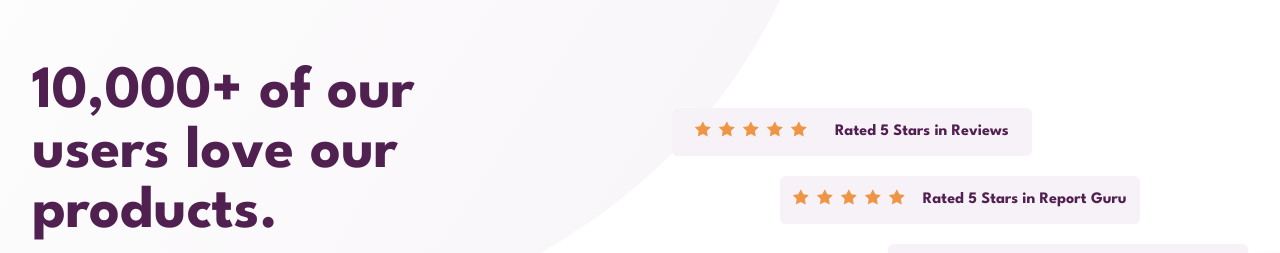
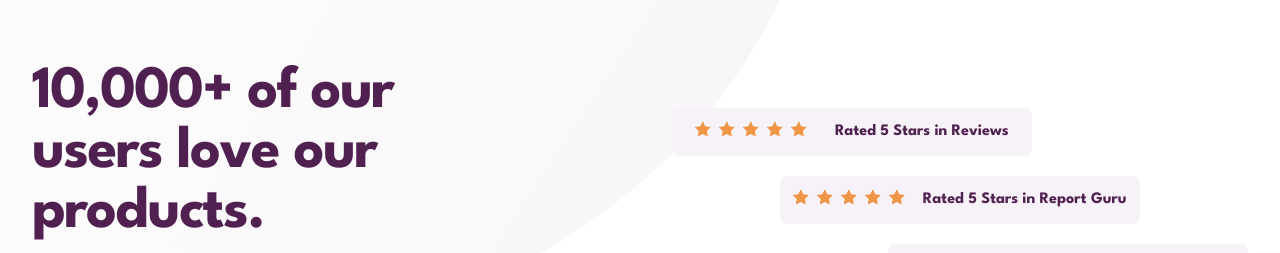
Before and after one commit to thisisadityarao/FM-social-proof-section, a website built with Vite: page index.html in a window 1280 px wide. Shown: the top 253 px of the page. Built offline with nearby package versions, Linux system fonts and the light colour scheme.

Commit message:
Fix letter spacing on intro title

```diff
--- a/index.html
+++ b/index.html
@@ -35,7 +35,7 @@
     <!-- INTRO SECTION START -->
     <section class="space-y-5 px-4 md:space-y-6 md:ps-8 lg:pe-28 xl:space-y-7">
       <h1
-        class="lg:leading-11 text-center text-3xl/none font-bold text-[theme(color.darkMagenta)] min-[425px]:text-[2.75rem]/none md:pt-2 md:text-left md:text-5xl/none lg:text-5xl xl:text-6xl">
+        class="lg:leading-11 text-center text-3xl/none font-bold text-[theme(color.darkMagenta)] min-[425px]:text-[2.75rem]/none md:pt-2 md:text-left md:text-5xl/none lg:text-5xl xl:text-6xl xl:leading-10.5 xl:tracking-tight">
         10,000+ of our users love our products.
       </h1>
       <p
```
